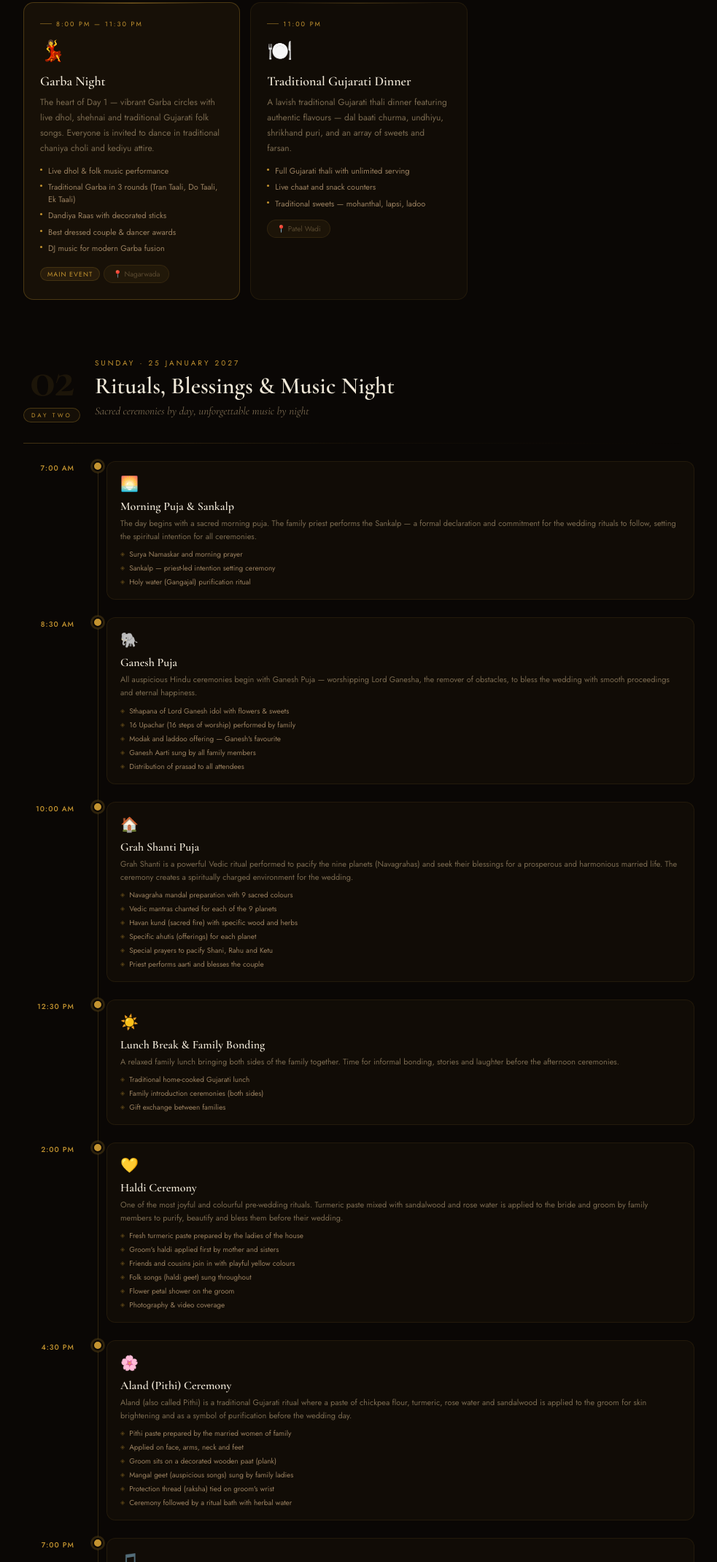
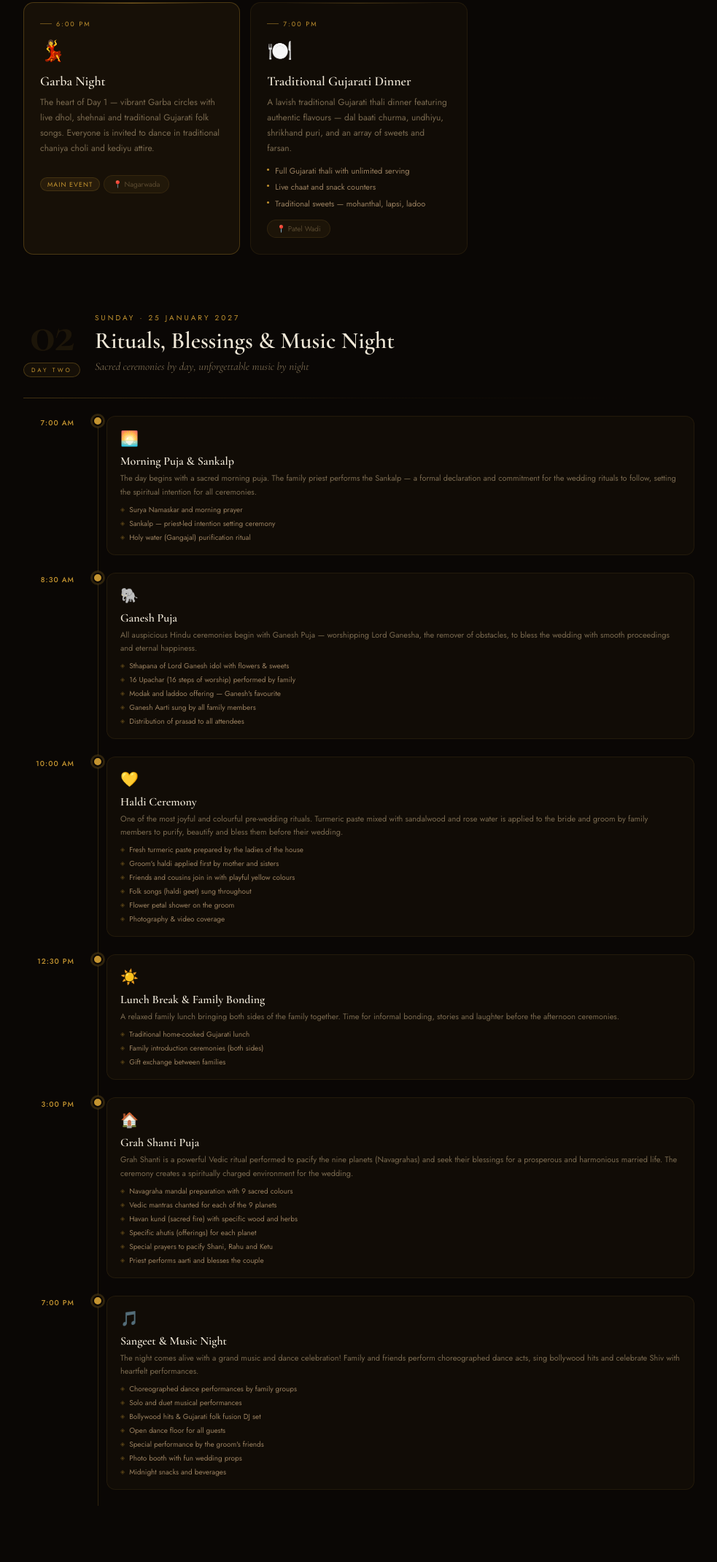
Before and after one commit to ShivPatel2028/shiv-vercel, a website: page public/index.html in a window 1280 px wide. Shown: the part 1432-3573 px from the top of the page at 73% size, without its empty margins (148-1131 px from the left). Drawn offline with nearby package versions, Linux system fonts and the light colour scheme.

Commit message:
Adjust event timings and details in index.html
Updated event times and descriptions for various wedding ceremonies.

```diff
--- a/public/index.html
+++ b/public/index.html
@@ -194,7 +194,7 @@ body{font-family:'Jost',sans-serif;background:#0a0705;color:#f0e8d8;min-height:1
       </div>
 
       <div class="ev-card">
-        <div class="ev-time">6:00 PM onwards</div>
+        <div class="ev-time">3:00 PM onwards</div>
         <span class="ev-icon">🌺</span>
         <div class="ev-title">Welcome & Gathering</div>
         <div class="ev-desc">Guests arrive and are welcomed with traditional floral decorations, diyas and the fragrance of fresh marigolds. Traditional Gujarati snacks and welcome drinks are served.</div>
@@ -207,7 +207,7 @@ body{font-family:'Jost',sans-serif;background:#0a0705;color:#f0e8d8;min-height:1
       </div>
 
       <div class="ev-card">
-        <div class="ev-time">7:00 PM</div>
+        <div class="ev-time">5:00 PM</div>
         <span class="ev-icon">🙏</span>
         <div class="ev-title">Aarti & Mantra Chanting</div>
         <div class="ev-desc">The evening begins with a sacred aarti performed by the family pandit, followed by group chanting of Amba Mata's prayers to invoke blessings for the upcoming wedding.</div>
@@ -220,23 +220,18 @@ body{font-family:'Jost',sans-serif;background:#0a0705;color:#f0e8d8;min-height:1
       </div>
 
       <div class="ev-card highlight">
-        <div class="ev-time">8:00 PM — 11:30 PM</div>
+        <div class="ev-time">6:00 PM</div>
         <span class="ev-icon">💃</span>
         <div class="ev-title">Garba Night</div>
         <div class="ev-desc">The heart of Day 1 — vibrant Garba circles with live dhol, shehnai and traditional Gujarati folk songs. Everyone is invited to dance in traditional chaniya choli and kediyu attire.</div>
         <div class="ev-bullets">
-          <div class="ev-bullet">Live dhol & folk music performance</div>
-          <div class="ev-bullet">Traditional Garba in 3 rounds (Tran Taali, Do Taali, Ek Taali)</div>
-          <div class="ev-bullet">Dandiya Raas with decorated sticks</div>
-          <div class="ev-bullet">Best dressed couple & dancer awards</div>
-          <div class="ev-bullet">DJ music for modern Garba fusion</div>
-        </div>
+         </div>
         <span class="ev-tag">Main Event</span>
         <div class="ev-loc">📍 Nagarwada</div>
       </div>
 
       <div class="ev-card">
-        <div class="ev-time">11:00 PM</div>
+        <div class="ev-time">7:00 PM</div>
         <span class="ev-icon">🍽️</span>
         <div class="ev-title">Traditional Gujarati Dinner</div>
         <div class="ev-desc">A lavish traditional Gujarati thali dinner featuring authentic flavours — dal baati churma, undhiyu, shrikhand puri, and an array of sweets and farsan.</div>
@@ -310,16 +305,16 @@ body{font-family:'Jost',sans-serif;background:#0a0705;color:#f0e8d8;min-height:1
         <div class="tl-center"><div class="tl-dot big"></div><div class="tl-line"></div></div>
         <div class="tl-right">
           <div class="tl-card">
-            <span class="tl-card-icon">🏠</span>
-            <div class="tl-card-title">Grah Shanti Puja</div>
-            <div class="tl-card-desc">Grah Shanti is a powerful Vedic ritual performed to pacify the nine planets (Navagrahas) and seek their blessings for a prosperous and harmonious married life. The ceremony creates a spiritually charged environment for the wedding.</div>
+            <span class="tl-card-icon">💛</span>
+            <div class="tl-card-title">Haldi Ceremony</div>
+            <div class="tl-card-desc">One of the most joyful and colourful pre-wedding rituals. Turmeric paste mixed with sandalwood and rose water is applied to the bride and groom by family members to purify, beautify and bless them before their wedding.</div>
             <div class="tl-card-bullets">
-              <div class="tl-card-bullet">Navagraha mandal preparation with 9 sacred colours</div>
-              <div class="tl-card-bullet">Vedic mantras chanted for each of the 9 planets</div>
-              <div class="tl-card-bullet">Havan kund (sacred fire) with specific wood and herbs</div>
-              <div class="tl-card-bullet">Specific ahutis (offerings) for each planet</div>
-              <div class="tl-card-bullet">Special prayers to pacify Shani, Rahu and Ketu</div>
-              <div class="tl-card-bullet">Priest performs aarti and blesses the couple</div>
+              <div class="tl-card-bullet">Fresh turmeric paste prepared by the ladies of the house</div>
+              <div class="tl-card-bullet">Groom's haldi applied first by mother and sisters</div>
+              <div class="tl-card-bullet">Friends and cousins join in with playful yellow colours</div>
+              <div class="tl-card-bullet">Folk songs (haldi geet) sung throughout</div>
+              <div class="tl-card-bullet">Flower petal shower on the groom</div>
+              <div class="tl-card-bullet">Photography & video coverage</div>
             </div>
           </div>
         </div>
@@ -342,41 +337,21 @@ body{font-family:'Jost',sans-serif;background:#0a0705;color:#f0e8d8;min-height:1
         </div>
       </div>
 
-      <div class="tl-item">
-        <div class="tl-left"><div class="tl-time-txt">2:00 PM</div></div>
+        <div class="tl-item">
+        <div class="tl-left"><div class="tl-time-txt">3:00 PM</div></div>
         <div class="tl-center"><div class="tl-dot big"></div><div class="tl-line"></div></div>
         <div class="tl-right">
           <div class="tl-card">
-            <span class="tl-card-icon">💛</span>
-            <div class="tl-card-title">Haldi Ceremony</div>
-            <div class="tl-card-desc">One of the most joyful and colourful pre-wedding rituals. Turmeric paste mixed with sandalwood and rose water is applied to the bride and groom by family members to purify, beautify and bless them before their wedding.</div>
+            <span class="tl-card-icon">🏠</span>
+            <div class="tl-card-title">Grah Shanti Puja</div>
+            <div class="tl-card-desc">Grah Shanti is a powerful Vedic ritual performed to pacify the nine planets (Navagrahas) and seek their blessings for a prosperous and harmonious married life. The ceremony creates a spiritually charged environment for the wedding.</div>
             <div class="tl-card-bullets">
-              <div class="tl-card-bullet">Fresh turmeric paste prepared by the ladies of the house</div>
-              <div class="tl-card-bullet">Groom's haldi applied first by mother and sisters</div>
-              <div class="tl-card-bullet">Friends and cousins join in with playful yellow colours</div>
-              <div class="tl-card-bullet">Folk songs (haldi geet) sung throughout</div>
-              <div class="tl-card-bullet">Flower petal shower on the groom</div>
-              <div class="tl-card-bullet">Photography & video coverage</div>
-            </div>
-          </div>
-        </div>
-      </div>
-
-      <div class="tl-item">
-        <div class="tl-left"><div class="tl-time-txt">4:30 PM</div></div>
-        <div class="tl-center"><div class="tl-dot big"></div><div class="tl-line"></div></div>
-        <div class="tl-right">
-          <div class="tl-card">
-            <span class="tl-card-icon">🌸</span>
-            <div class="tl-card-title">Aland (Pithi) Ceremony</div>
-            <div class="tl-card-desc">Aland (also called Pithi) is a traditional Gujarati ritual where a paste of chickpea flour, turmeric, rose water and sandalwood is applied to the groom for skin brightening and as a symbol of purification before the wedding day.</div>
-            <div class="tl-card-bullets">
-              <div class="tl-card-bullet">Pithi paste prepared by the married women of family</div>
-              <div class="tl-card-bullet">Applied on face, arms, neck and feet</div>
-              <div class="tl-card-bullet">Groom sits on a decorated wooden paat (plank)</div>
-              <div class="tl-card-bullet">Mangal geet (auspicious songs) sung by family ladies</div>
-              <div class="tl-card-bullet">Protection thread (raksha) tied on groom's wrist</div>
-              <div class="tl-card-bullet">Ceremony followed by a ritual bath with herbal water</div>
+              <div class="tl-card-bullet">Navagraha mandal preparation with 9 sacred colours</div>
+              <div class="tl-card-bullet">Vedic mantras chanted for each of the 9 planets</div>
+              <div class="tl-card-bullet">Havan kund (sacred fire) with specific wood and herbs</div>
+              <div class="tl-card-bullet">Specific ahutis (offerings) for each planet</div>
+              <div class="tl-card-bullet">Special prayers to pacify Shani, Rahu and Ketu</div>
+              <div class="tl-card-bullet">Priest performs aarti and blesses the couple</div>
             </div>
           </div>
         </div>
@@ -425,13 +400,13 @@ body{font-family:'Jost',sans-serif;background:#0a0705;color:#f0e8d8;min-height:1
       <div class="main-card">
         <span class="main-card-icon">💍</span>
         <div class="main-card-title">The Grand Wedding Day</div>
-        <div class="main-card-desc">The most sacred and celebrated day of the three-day festivities. The groom's procession — the Jaan — departs from Amitnagar and arrives at Krishna Valley where the bride and her family await. The day brings together ancient Vedic rituals, heartfelt vows and the joyful union of two families. Being on Republic Day makes this day doubly special — a day of national pride and personal commitment.</div>
+        <div class="main-card-desc">The most sacred and celebrated day of the three-day festivities. The groom's procession — the Jaan — departs from Krishna VAlley and arrives at Vadu where the bride and her family await. The day brings together ancient Vedic rituals, heartfelt vows and the joyful union of two families. Being on Republic Day makes this day doubly special — a day of national pride and personal commitment.</div>
       </div>
 
       <div class="ev-card">
-        <div class="ev-time">6:00 AM</div>
+        <div class="ev-time">3:00 PM</div>
         <span class="ev-icon">🌄</span>
-        <div class="ev-title">Groom's Morning Rituals</div>
+        <div class="ev-title">Groom's Afternoon Rituals</div>
         <div class="ev-desc">The wedding morning begins with special prayers, a ritual bath with herbal and flower water, and the groom being dressed in traditional wedding attire by his mother.</div>
         <div class="ev-bullets">
           <div class="ev-bullet">Sacred herbal bath with rose water and milk</div>
@@ -443,7 +418,7 @@ body{font-family:'Jost',sans-serif;background:#0a0705;color:#f0e8d8;min-height:1
       </div>
 
       <div class="ev-card highlight">
-        <div class="ev-time">10:00 AM</div>
+        <div class="ev-time">3:00 PM</div>
         <span class="ev-icon">🐴</span>
         <div class="ev-title">Jaan — Groom's Procession</div>
         <div class="ev-desc">The most vibrant part of the wedding — the Jaan! The groom leads a grand procession of family and friends with dhol, shehnai, fireworks and dancing. The baraat marches joyfully from Amitnagar towards Krishna Valley.</div>
@@ -459,7 +434,7 @@ body{font-family:'Jost',sans-serif;background:#0a0705;color:#f0e8d8;min-height:1
       </div>
 
       <div class="ev-card">
-        <div class="ev-time">11:30 AM</div>
+        <div class="ev-time">6.30 PM</div>
         <span class="ev-icon">🌺</span>
         <div class="ev-title">Vadu Pakhena — Bride's Welcome</div>
         <div class="ev-desc">The bride's family performs the traditional welcome of the groom at the wedding venue. The mother of the bride performs aarti of the groom and formally invites the Jaan party inside.</div>
@@ -473,7 +448,7 @@ body{font-family:'Jost',sans-serif;background:#0a0705;color:#f0e8d8;min-height:1
       </div>
 
       <div class="ev-card highlight">
-        <div class="ev-time">12:00 PM</div>
+        <div class="ev-time">10:00 AM</div>
         <span class="ev-icon">🔥</span>
         <div class="ev-title">Vivah Vidhi — Wedding Ceremony</div>
         <div class="ev-desc">The most sacred part — the Vedic wedding ceremony performed by the family priest. Ancient Sanskrit mantras are chanted as the couple takes their vows around the sacred fire (Agni).</div>
@@ -490,7 +465,7 @@ body{font-family:'Jost',sans-serif;background:#0a0705;color:#f0e8d8;min-height:1
       </div>
 
       <div class="ev-card">
-        <div class="ev-time">2:30 PM</div>
+        <div class="ev-time">8:30 PM</div>
         <span class="ev-icon">🍽️</span>
         <div class="ev-title">Grand Wedding Feast</div>
         <div class="ev-desc">A magnificent wedding feast for all guests — a spread of over 50 dishes featuring royal Gujarati, Rajasthani and Indian cuisine served with warmth and celebration.</div>
@@ -504,7 +479,7 @@ body{font-family:'Jost',sans-serif;background:#0a0705;color:#f0e8d8;min-height:1
       </div>
 
       <div class="ev-card">
-        <div class="ev-time">5:00 PM</div>
+        <div class="ev-time">3:00 AM</div>
         <span class="ev-icon">🥲</span>
         <div class="ev-title">Vidaai — Farewell Ceremony</div>
         <div class="ev-desc">The most emotional moment of the wedding — the Vidaai. The bride bids farewell to her family home, throwing back handfuls of rice as she leaves, symbolizing her gratitude and prayers for her family's prosperity.</div>
@@ -527,7 +502,7 @@ body{font-family:'Jost',sans-serif;background:#0a0705;color:#f0e8d8;min-height:1
     <span class="venue-icon">📍</span>
     <div class="venue-title">Amitnagar Krishna Valley</div>
     <div class="venue-address">
-      Krishna Valley Banquet &amp; Gardens<br>
+      Krishna Valley Banquet &amp; Garden<br>
       Amitnagar, Vadodara, Gujarat — 390018<br><br>
       All three days of celebration take place here.<br>
 
```
